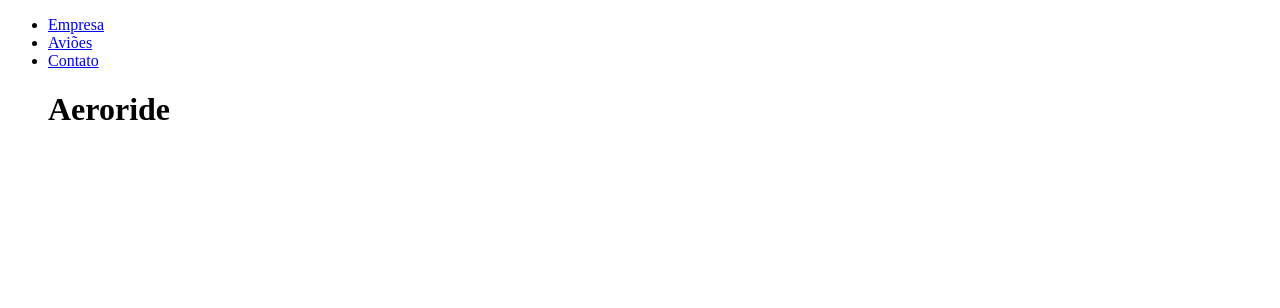
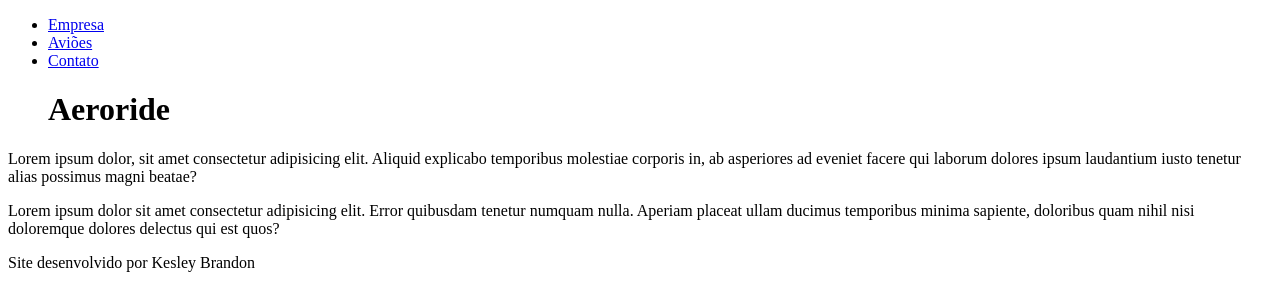
Before and after one commit to Kesley-Brandon-Developer/aeroride, a plain HTML site: page index.html in a window 1280 px wide. Drawn offline with Linux system fonts and the light colour scheme.

Commit message:
outras atualizações

```diff
--- a/index.html
+++ b/index.html
@@ -24,11 +24,12 @@
     </header>
 
     <main>
-
+        <p>Lorem ipsum dolor, sit amet consectetur adipisicing elit. Aliquid explicabo temporibus molestiae corporis in, ab asperiores ad eveniet facere qui laborum dolores ipsum laudantium iusto tenetur alias possimus magni beatae?</p>
+        <p>Lorem ipsum dolor sit amet consectetur adipisicing elit. Error quibusdam tenetur numquam nulla. Aperiam placeat ullam ducimus temporibus minima sapiente, doloribus quam nihil nisi doloremque dolores delectus qui est quos?</p>
     </main>
 
     <footer>
-
+        <p>Site desenvolvido por <a href="https://github.com/Kesley-Brandon-Developer"></a>Kesley Brandon</p>
     </footer>
 </body>
 </html>
```
